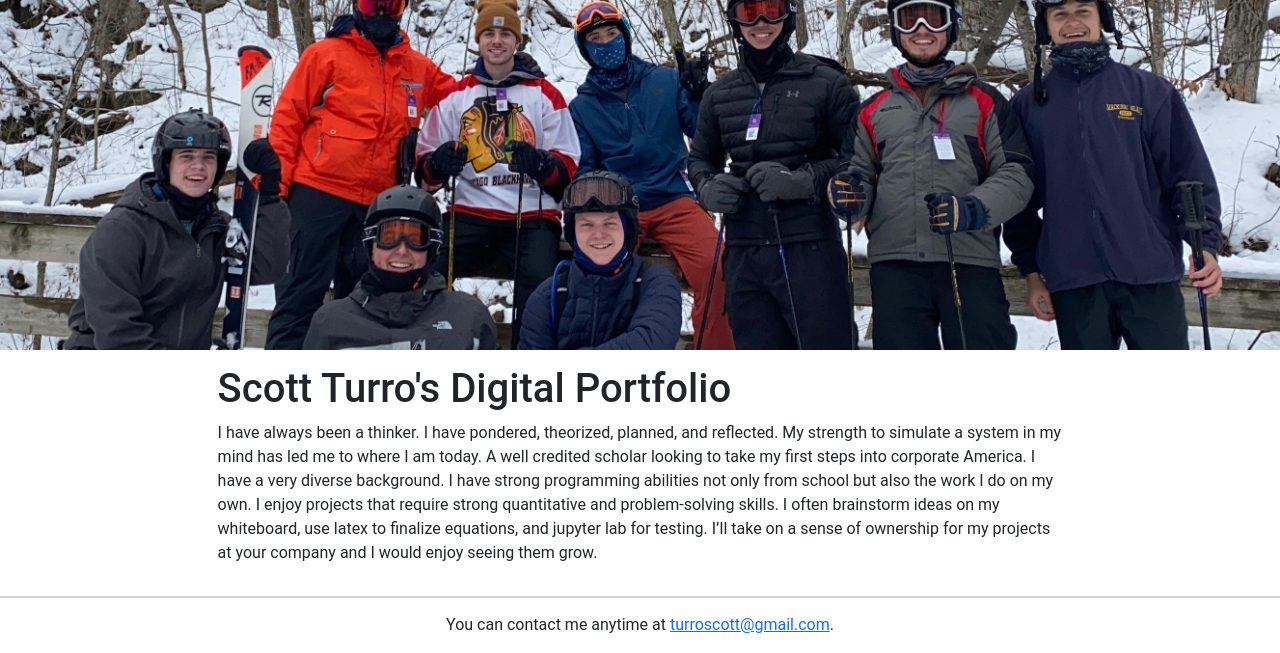
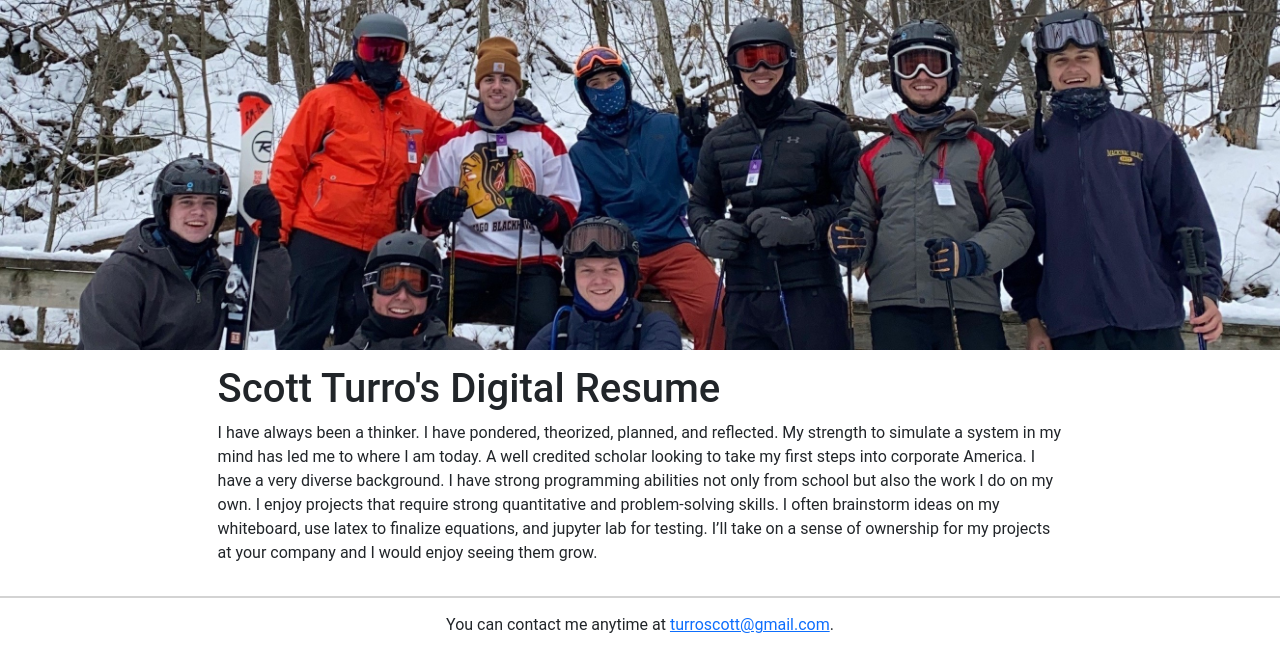
Before and after one commit to smturro2/personal-site, a Flask app: page / in a window 1280 px wide. Shown: the part 61-714 px from the top of the page. Run offline with Flask 2, Linux system fonts and the light colour scheme; some libraries are stand-ins or nearby versions.

Commit message:
Fixed scaling on front page jumbotron

```diff
--- a/src/static/css/Main.css
+++ b/src/static/css/Main.css
@@ -22,23 +22,19 @@ footer a {
    display: block;
 }
 
-/* Jumpotron stuff*/
 .jumbotron {
-    /* Center and scale the image nicely */
-    background-image: url('../img/background.jpg');
-    background-position: center;
-    background-repeat: no-repeat;
-    background-size: cover;
-    background-color: #ecf0f1;
-    height: 350px;
-    background-attachment: fixed;
     text-shadow: 2px 2px 4px #000000;
-    color:white;
+    color: white;
+    max-width: 100%;
+    margin: auto;
+    height: fit-content;
 }
-.jumpotron img{
-    position:absolute;
-    margin-left: -30px;
+.jumbotron img{
+    max-width:100%;
+    margin:auto;
+    display:block;
 }
+
 .jumbotron p {
     margin:0px;
 }
--- a/src/static/css/table_of_contents.css
+++ b/src/static/css/table_of_contents.css
@@ -11,6 +11,9 @@
     font-size: 25px;
     font-weight: bold;
 }
+#toc_container p.toc_title {
+    text-decoration:underline;
+}
 
 #toc_container li {
     margin:10px 0;
--- a/src/templates/FrontPage.html
+++ b/src/templates/FrontPage.html
@@ -7,7 +7,7 @@
 
 <div id="BodyContent">
 
-    <h1>Scott Turro's Digital Portfolio</h1>
+    <h1>Scott Turro's Digital Resume</h1>
     <p> I have always been a thinker. I have pondered, theorized, planned, and reflected. My strength to
         simulate a system in my mind has led me to where I am today. A well credited scholar looking to
         take my first steps into corporate America. I have a very diverse background. I have strong
--- a/src/templates/base.html
+++ b/src/templates/base.html
@@ -28,6 +28,7 @@
 
     {% if renderJumbotron %}
         <div class="jumbotron">
+            <img src="{{ url_for('static', filename='img/background.jpg') }}" alt="My Friends and I skiing">
         </div>
     {% endif %}
 
```
Also changed, not shown: src/static/img/background.jpg, src/static/img/background2.jpg (added).
